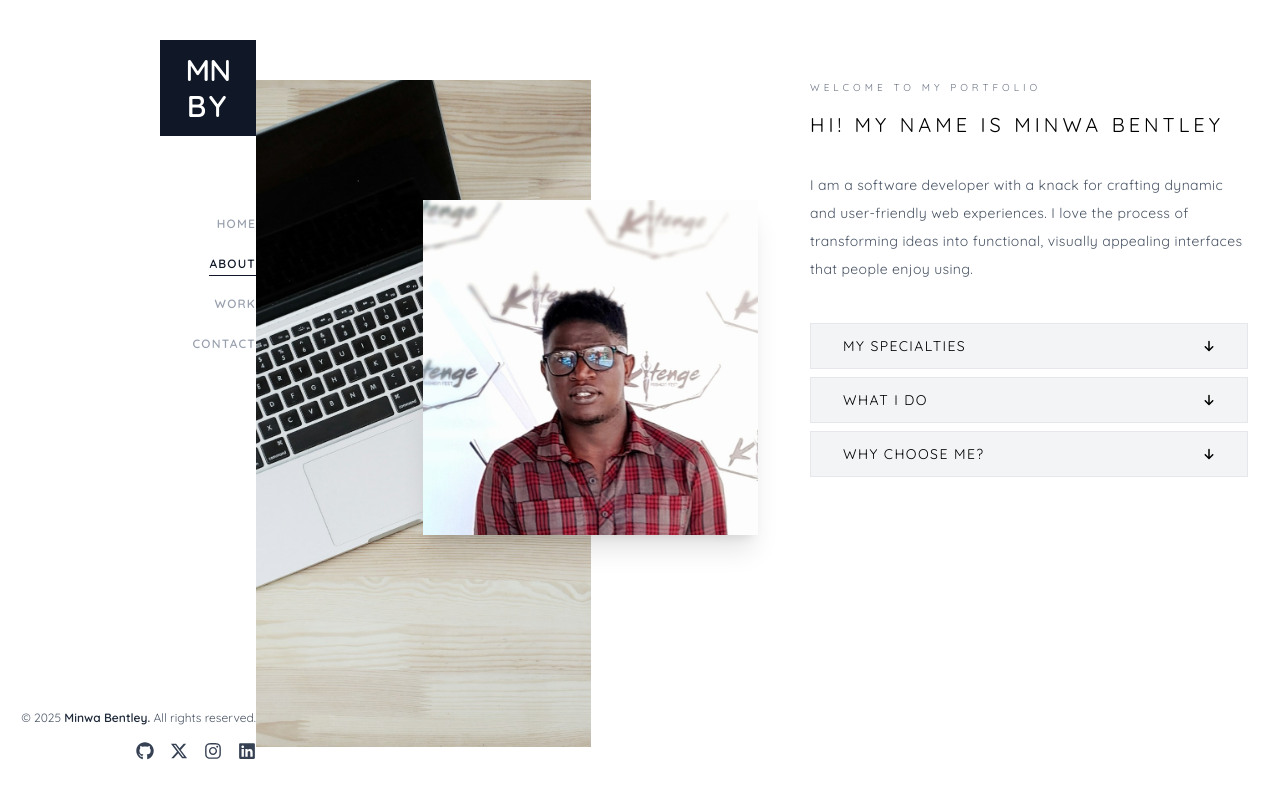
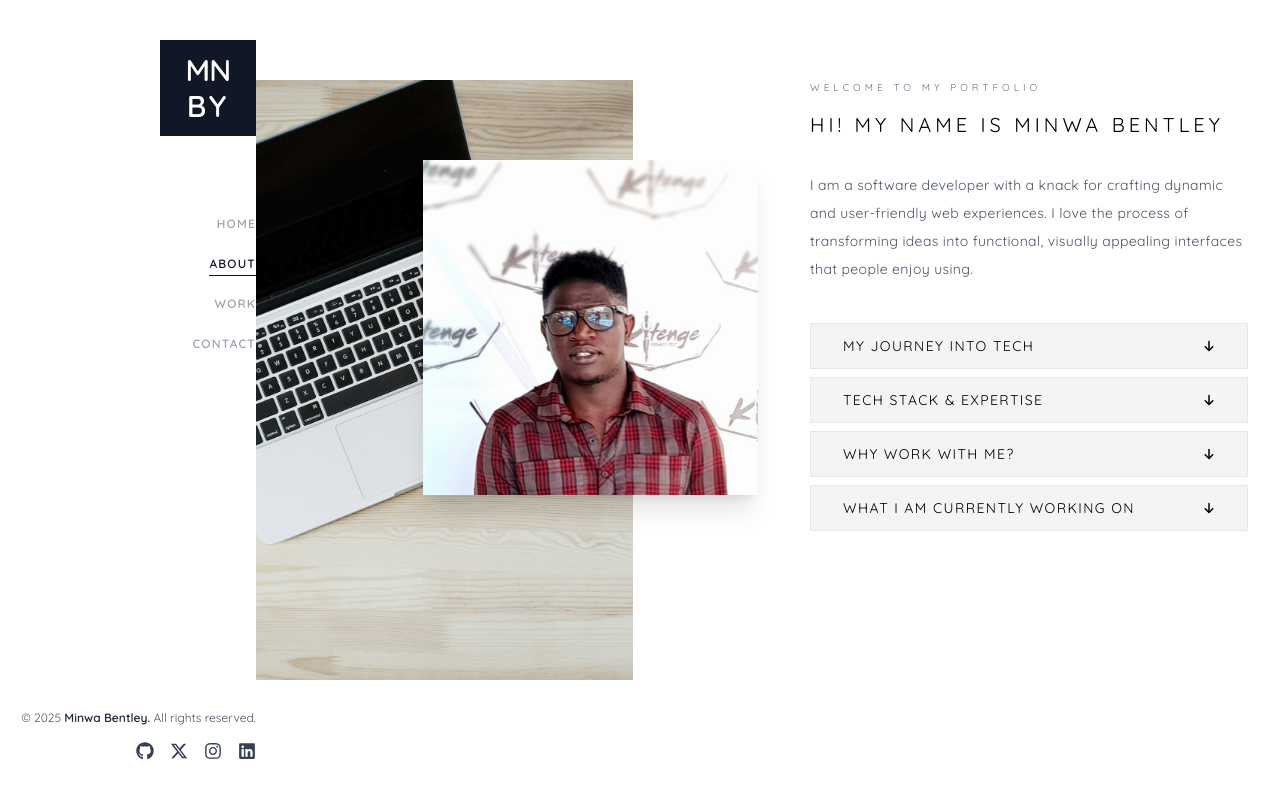
Before and after one commit to bentleyminwa/dev_portfolio, a React (Vite) app: page /about in a window 1280 px wide. Shown: the top 800 px of the page. Built offline with nearby package versions, Linux system fonts and the light colour scheme.

Commit message:
feat: update About page with enhanced content and animations for improved user experience

```diff
--- a/src/assets/data/data.tsx
+++ b/src/assets/data/data.tsx
@@ -84,19 +84,24 @@ export const data = {
   ],
   faqs: [
     {
-      title: "My specialties",
+      title: "My Journey into Tech",
       content:
-        "We offer a 30-day money back guarantee if you are not satisfied with our product.",
+        "My tech journey began in 2018 with the basics—HTML, CSS, and JavaScript—building simple websites and experimenting with styling and interactivity. As I grew more comfortable, I started exploring JavaScript deeply, which naturally led me to React. The component-based architecture and ecosystem fascinated me, pushing me to dive into state management, performance optimization, and modern frontend patterns.",
     },
     {
-      title: "What I Do",
+      title: "Tech Stack & Expertise",
       content:
-        "Yes, we provide technical support to all customers during business hours.",
+        "My expertise lies in React and its ecosystem, where I build scalable, efficient, and user-friendly applications. I work extensively with TypeScript for type safety, Redux Toolkit and Jotai for state management, and TanStack Query for optimized data fetching. My styling approach is powered by TailwindCSS. For backend and authentication, I leverage Firebase, ensuring seamless user management and real- time data handling.",
     },
     {
-      title: "Why Choose Me?",
+      title: "Why Work with Me?",
       content:
-        "Yes, we offer a 30-day money back guarantee if you are not satisfied with our product.",
+        "I bring a problem-solving mindset, attention to detail, and a strong passion for building intuitive web applications. Whether it’s crafting seamless user experiences, optimizing performance, or managing complex state, I focus on delivering high-quality, scalable solutions. If you're looking for someone who is dedicated, adaptable, and committed to writing clean, maintainable code, I’d love to collaborate!",
+    },
+    {
+      title: "What I am Currently Working On",
+      content:
+        "Right now, I’m actively developing QuickBites, a food order management system. This project allows me to refine my skills in React, TypeScript, Jotai, and TanStack Query, while also exploring better ways to manage state and optimize performance. Additionally, I’m sharpening my understanding of backend technologies to become a more well-rounded developer.",
     },
   ],
   projects: [
--- a/src/components/Accordion/Accordion.tsx
+++ b/src/components/Accordion/Accordion.tsx
@@ -10,7 +10,7 @@ const accordionVariants = {
   open: {
     y: 0,
     transition: {
-      duration: 0.2,
+      duration: 0.3,
     },
   },
 };
@@ -47,14 +47,14 @@ const Accordion = () => {
         </div>
         <div>
           {isExpanded && (
-            <motion.p
+            <motion.div
               variants={accordionVariants}
               initial="closed"
               animate="open"
-              className="mt-2 border border-gray-200 p-4 text-sm text-gray-600 tracking-wide"
+              className="mt-2 border border-gray-200 p-4 text-sm text-gray-600 tracking-wide leading-7"
             >
               {faq.content}
-            </motion.p>
+            </motion.div>
           )}
         </div>
       </div>
--- a/src/pages/About/About.tsx
+++ b/src/pages/About/About.tsx
@@ -1,23 +1,80 @@
+import { motion } from "framer-motion";
 import { aboutPic, lee } from "../../assets/images";
 import { Accordion, Banner } from "../../components";
+
+const heroVaraints = {
+  hidden: {
+    opacity: 0,
+    x: -50,
+  },
+  visible: {
+    opacity: 1,
+    x: 0,
+    transition: {
+      delay: 0.5,
+      duration: 0.5,
+    },
+  },
+};
+
+const imageVariants = {
+  hidden: {
+    opacity: 0,
+    x: 50,
+  },
+  visible: {
+    opacity: 1,
+    x: 0,
+    transition: {
+      delay: 0.6,
+      duration: 0.8,
+    },
+  },
+};
+
+const aboutVariants = {
+  hidden: {
+    opacity: 0,
+    x: -50,
+  },
+  visible: {
+    opacity: 1,
+    x: 0,
+    transition: {
+      delay: 0.6,
+      duration: 0.8,
+    },
+  },
+};
 
 const About = () => {
   return (
     <main className="pt-20">
       <div className="min-h-screen grid grid-cols-2 gap-5">
         <section className="relative w-full h-full">
-          <img
+          <motion.img
+            variants={heroVaraints}
+            initial="hidden"
+            animate="visible"
             src={aboutPic}
             alt="About"
-            className="w-2/3 h-10/12 object-cover"
+            className="w-3/4  h-3/4 object-cover"
           />
-          <img
+          <motion.img
+            variants={imageVariants}
+            initial="hidden"
+            animate="visible"
             src={lee}
             alt=""
-            className="absolute top-[15%] right-0 w-2/3 shadow-xl"
+            className="absolute top-[10%] right-0 w-2/3 shadow-xl"
           />
         </section>
-        <section className="px-8">
+        <motion.section
+          variants={aboutVariants}
+          initial="hidden"
+          animate="visible"
+          className="px-8"
+        >
           <h5 className="uppercase text-[10px] text-gray-500 tracking-[4px] mb-4">
             welcome to my portfolio
           </h5>
@@ -32,7 +89,7 @@ const About = () => {
           </p>
 
           <Accordion />
-        </section>
+        </motion.section>
       </div>
 
       <Banner />
```
